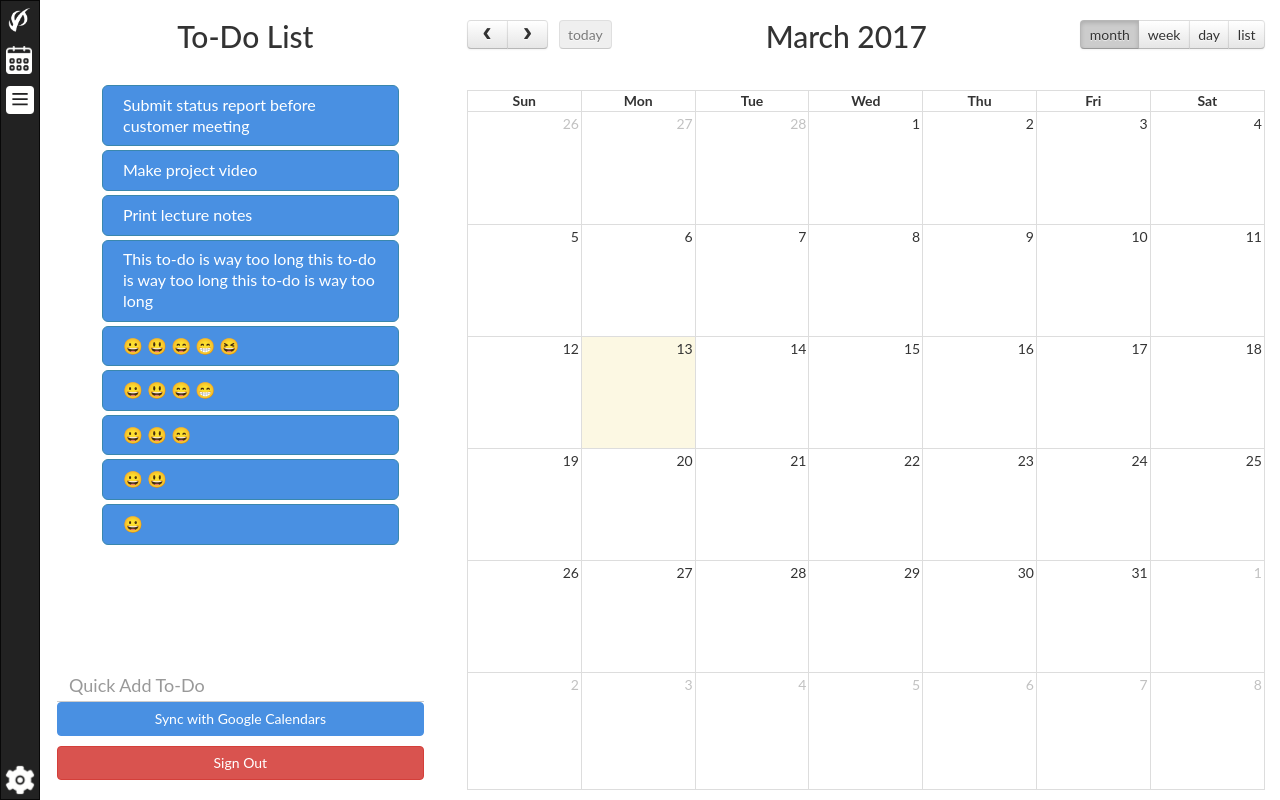
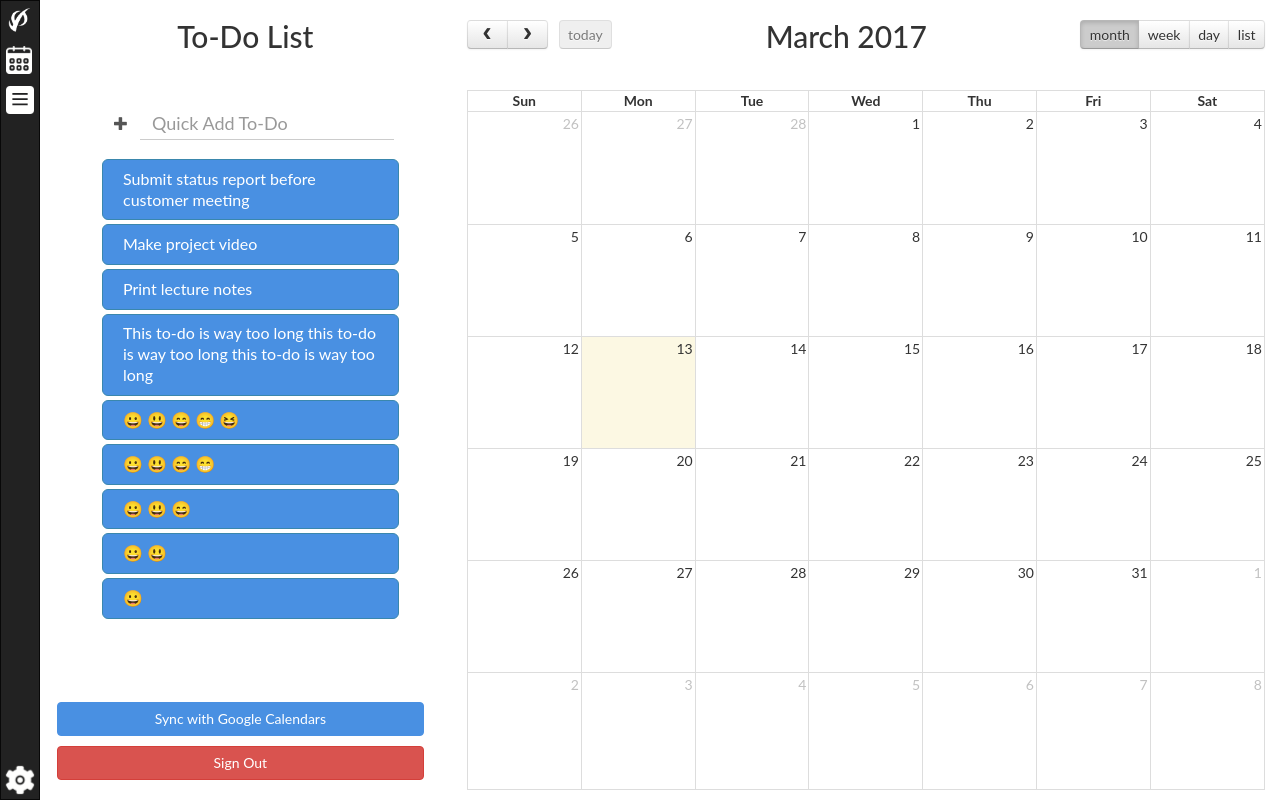
Before and after one commit to WilliamHuang1995/CSE110Project, a Django app: page / in a window 1280 px wide. Run offline with Django 3.2, Linux system fonts and the light colour scheme; lists and menus that the app fills with data are empty; some libraries are stand-ins or nearby versions.

Commit message:
more styling on the to-do list

```diff
--- a/webapp/static/webapp/css/home.css
+++ b/webapp/static/webapp/css/home.css
@@ -121,6 +121,12 @@ h2 {
 
 
 
+.quick-add {
+	padding-top: 25px;
+	padding-left: 45px;
+	padding-right: 40px;
+	padding-bottom: 15px;
+}
 
 .btn-primary:hover, .btn-primary:focus, .btn-primary:active, .btn-primary.active, .open>.dropdown-toggle.btn-primary {
     color: #fff;
@@ -197,7 +203,6 @@ input:focus ~ .bar:before, input:focus ~ .bar:after {
 
 .input-group        {
   position:relative;
-  margin-bottom:45px;
 	width: 100%;
 }
 input         {
--- a/webapp/templates/webapp/home.html
+++ b/webapp/templates/webapp/home.html
@@ -178,7 +178,17 @@
             <div class="row">
 
                 <div class="col-md-4" id="calendarTrash">
+
                     <h2>To-Do List</h2>
+
+
+										<div class="input-group quick-add" id='form-container'>
+											<span class="input-group-addon">
+													<span class="glyphicon glyphicon-plus"></span>
+											</span>
+										 	<input class="form-control" type="text" value="" placeholder="Quick Add To-Do" id="quick-add">
+										</div>
+
                     <div id='external-events'>
 
                         <div class='fc-event'>Submit status report before customer meeting</div>
@@ -195,9 +205,7 @@
 
 
                     <div class="button-group">
-											<div id = 'form-container'>
-                        <input class="form-control" type="text" value="" placeholder="Quick Add To-Do" id="quick-add">
-                    </div>
+
                         <button id="authorize-button" class="btn btn-primary btn-large btn-block">Sync with Google Calendars</button>
                         <button id="signout-button" class="btn btn-danger btn-large btn-block">Sign Out</button>
                         <button id="signout-button" style="display: none;">Sign Out</button>
```
